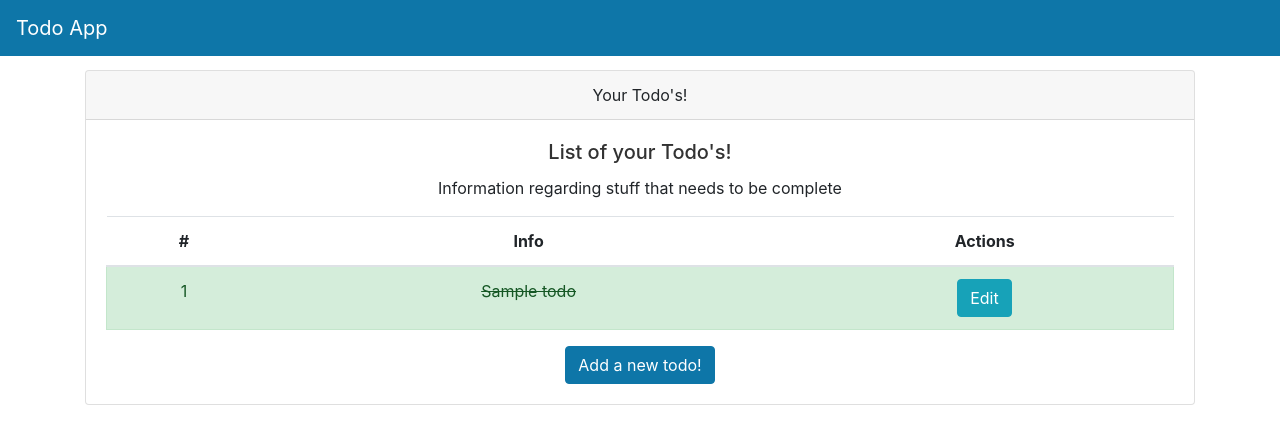
After one commit to migueljcpinto/TodoPyApp, a FastAPI app: template TodoApp/templates/todo.html in a window 1280 px wide. The commit adds this page. Shown: the top 444 px of the page. Run offline with FastAPI, Linux system fonts and the light colour scheme; the template is opened without the code that fills it: most values are stand-ins (such as "Sample title", 1, 10 or a date in 2020); some libraries are stand-ins or nearby versions.

Commit message:
adding pages for adding, editing and delete todos

```diff
--- a/TodoApp/main.py
+++ b/TodoApp/main.py
@@ -1,22 +1,20 @@
-from fastapi import FastAPI, Request
+from fastapi import FastAPI, Request, status
 from .models import Base
 from .database import engine
 from .routers import auth, todos, admin, users
-from fastapi.templating import Jinja2Templates
 from fastapi.staticfiles import StaticFiles
+from fastapi.responses import RedirectResponse
 
 app = FastAPI()
 
 Base.metadata.create_all(bind=engine)
-
-templates = Jinja2Templates(directory="TodoApp/templates")
 
 app.mount("/static", StaticFiles(directory="TodoApp/static"), name="static")
 
 
 @app.get("/")
 def test(request: Request):
-    return templates.TemplateResponse("home.html", {"request": request})
+    return RedirectResponse(url="/todos/todo-page", status_code=status.HTTP_302_FOUND)
 
 
 @app.get("/healthy")
--- a/TodoApp/static/js/base.js
+++ b/TodoApp/static/js/base.js
@@ -152,7 +152,7 @@
                     logout();
                     // Save token to cookie
                     document.cookie = `access_token=${data.access_token}; path=/`;
-                    window.location.href = '/todos/todo-page';
+                    window.location.href = '/todos/todo-page'; // Change this to your desired redirect page
                 } else {
                     // Handle error
                     const errorData = await response.json();
--- a/TodoApp/templates/layout.html
+++ b/TodoApp/templates/layout.html
@@ -7,6 +7,9 @@
     <title>TodoApp</title>
 </head>
 <body>
+
+    {% include 'navbar.html' %}
+
     {% block content %}
 
 
--- /dev/null
+++ b/TodoApp/templates/navbar.html
@@ -0,0 +1,27 @@
+<div>
+    <nav class="navbar navbar-expand-md navbar-dark main-color fixed-top">
+        <a class="navbar-brand" href="#">Todo App</a>
+        <button class="navbar-toggler" type="button" data-toggle="collapse" data-target="#navbarNav" aria-controls="navbarNav" aria-expanded="false" aria-label="Toggle navigation">
+            <span class="navbar-toggler-icon"></span>
+        </button>
+        <div class="collapse navbar-collapse" id="navbarNav">
+            <ul class="navbar-nav">
+                {% if user %}
+                <li class="nav-item active">
+                    <a class="nav-link" href="/todos/todo-page">Home</a>
+                </li>
+                {% endif %}
+            </ul>
+
+            <ul class="navbar-nav ml-auto">
+                {% if user %}
+                <li class="nav-item m-1">
+                    <a type="button" class="btn btn-outline-light text-white" onclick="logout()">
+                        Logout
+                    </a>
+                </li>
+                {% endif %}
+            </ul>
+        </div>
+    </nav>
+</div>
--- /dev/null
+++ b/TodoApp/templates/todo.html
@@ -0,0 +1,56 @@
+{% include 'layout.html' %}
+
+<div class="container">
+    <div class="card text-center">
+        <div class="card-header">
+            Your Todo's!
+        </div>
+        <div class="card-body">
+            <h5 class="card-title">
+                List of your Todo's!
+            </h5>
+            <p class="card-text">
+                Information regarding stuff that needs to be complete
+            </p>
+
+            <table class="table table-hover">
+                <thead>
+                <tr>
+                    <th scope="col">#</th>
+                    <th scope="col">Info</th>
+                    <th scope="col">Actions</th>
+                </tr>
+                </thead>
+
+                <tbody>
+                {% for todo in todos %}
+                {% if todo.complete == False %}
+                <tr class="pointer">
+                    <td>{{loop.index}}</td>
+                    <td>{{todo.title}}</td>
+                    <td>
+                        <button onclick="window.location.href='edit-todo-page/{{todo.id}}'"
+                                type="button" class="btn btn-info">
+                            Edit
+                        </button>
+                    </td>
+                </tr>
+                {% else %}
+                <tr class="pointer alert alert-success">
+                    <td>{{loop.index}}</td>
+                    <td class="strike-through-td">{{todo.title}}</td>
+                    <td>
+                        <button onclick="window.location.href='edit-todo-page/{{todo.id}}'"
+                                type="button" class="btn btn-info">
+                            Edit
+                        </button>
+                    </td>
+                </tr>
+                {% endif %}
+                {% endfor %}
+                </tbody>
+            </table>
+            <a href="add-todo-page" class="btn btn-primary">Add a new todo!</a>
+        </div>
+    </div>
+</div>
```
Also changed, not shown: TodoApp/routers/todos.py (+61 -1 lines), TodoApp/templates/add-todo.html (added, +33 -0 lines), TodoApp/templates/edit-todo.html (added, +38 -0 lines), 1 other file.
